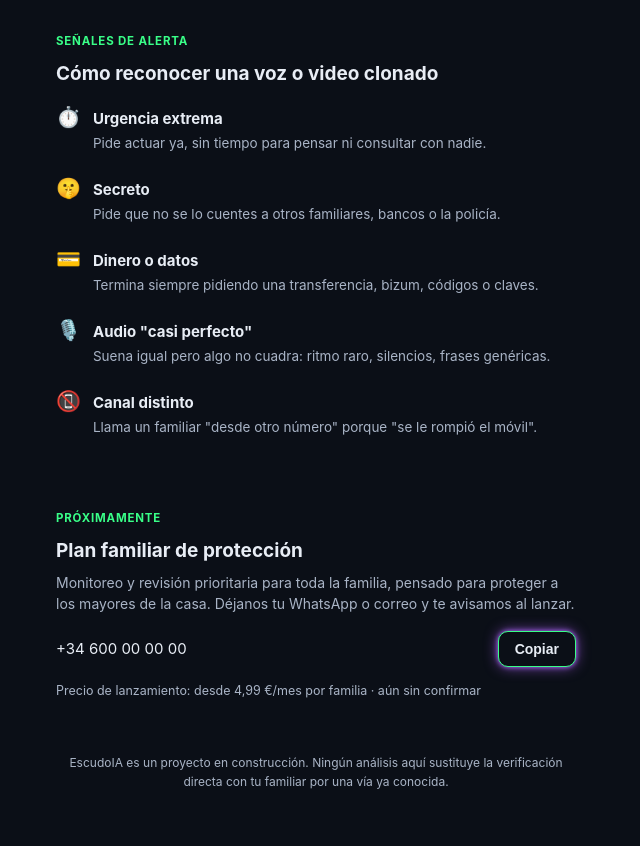
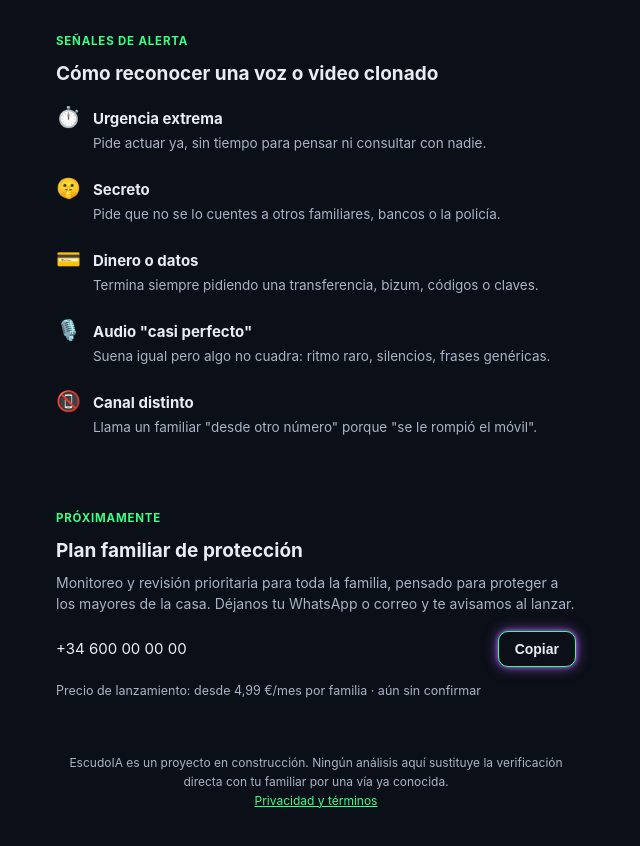
Before and after one commit to garpules/escudoia, a plain HTML site: page index.html in a window 1280 px wide. Shown: the part 1717-2563 px from the top of the page, without its empty margins (324-964 px from the left). Drawn offline with Linux system fonts and the light colour scheme.

Commit message:
Update index.html

```diff
--- a/index.html
+++ b/index.html
@@ -463,5 +463,8 @@
   updateBadge();
 })();
 </script>
+  <script>
+(function(){var f=document.querySelector('footer');if(f){f.insertAdjacentHTML('beforeend','<br><a href="/privacidad.html" style="color:#39FF88">Privacidad y términos</a>');}})();
+</script>
 </body>
 </html>
```
